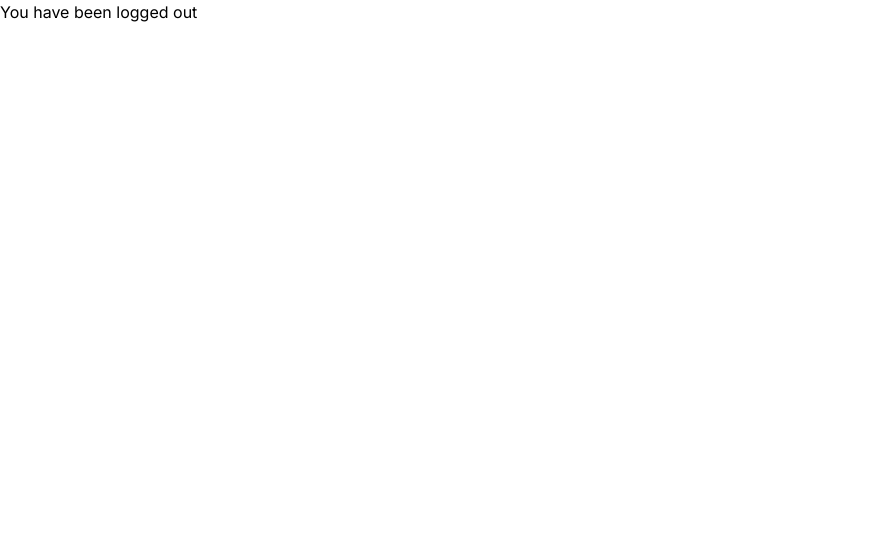
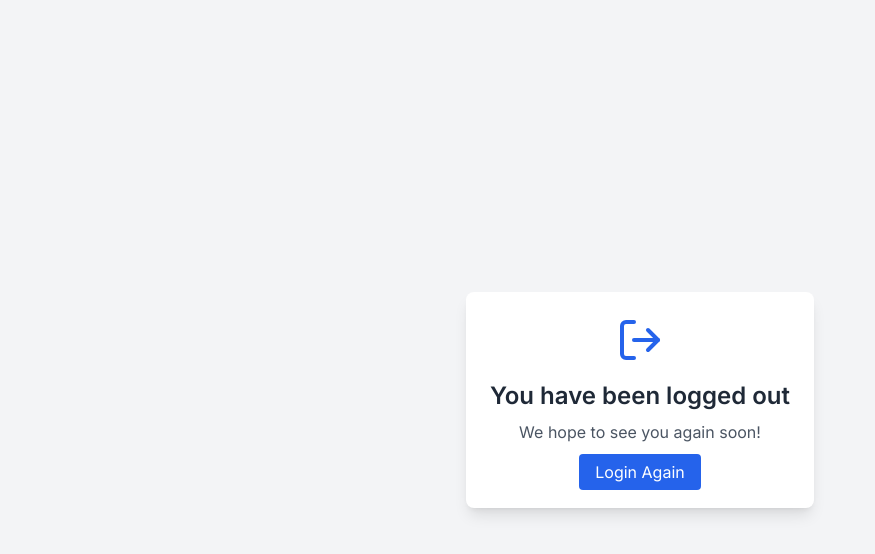
Before and after one commit to TheBozzz34/ice-app, a Next.js app: page /logout in a window 1280 px wide. Shown: the top 554 px of the page, without its empty margins (0-875 px from the left). Built offline with nearby package versions, Linux system fonts and the light colour scheme; no server answers.

Commit message:
Styled logout page

```diff
--- a/src/app/logout/page.tsx
+++ b/src/app/logout/page.tsx
@@ -1,16 +1,24 @@
-"use client";
+'use client'
 
-import { useEffect } from "react";
-import logout from "./actions";
+import { useEffect } from 'react'
+import logout from './actions'
+import { LogOut } from 'lucide-react'
 
 export default function LogoutPage() {
   useEffect(() => {
-    logout();
-  }, []);
+    logout()
+  }, [])
 
   return (
-    <>
-      <span className="text-black">You have been logged out</span>
-    </>
-  );
+    <div className="min-h-screen flex flex-col items-center justify-center bg-gray-100">
+      <div className="bg-white p-6 rounded-lg shadow-lg text-center">
+        <LogOut className="h-12 w-12 text-blue-600 mx-auto" />
+        <h1 className="mt-4 text-2xl font-semibold text-gray-800">You have been logged out</h1>
+        <p className="mt-2 text-gray-600 mb-4">We hope to see you again soon!</p>
+        <a className="mt-6 bg-blue-600 text-white py-2 px-4 rounded hover:bg-blue-700 focus:outline-none" href="/login">
+          Login Again
+        </a>
+      </div>
+    </div>
+  )
 }
```
